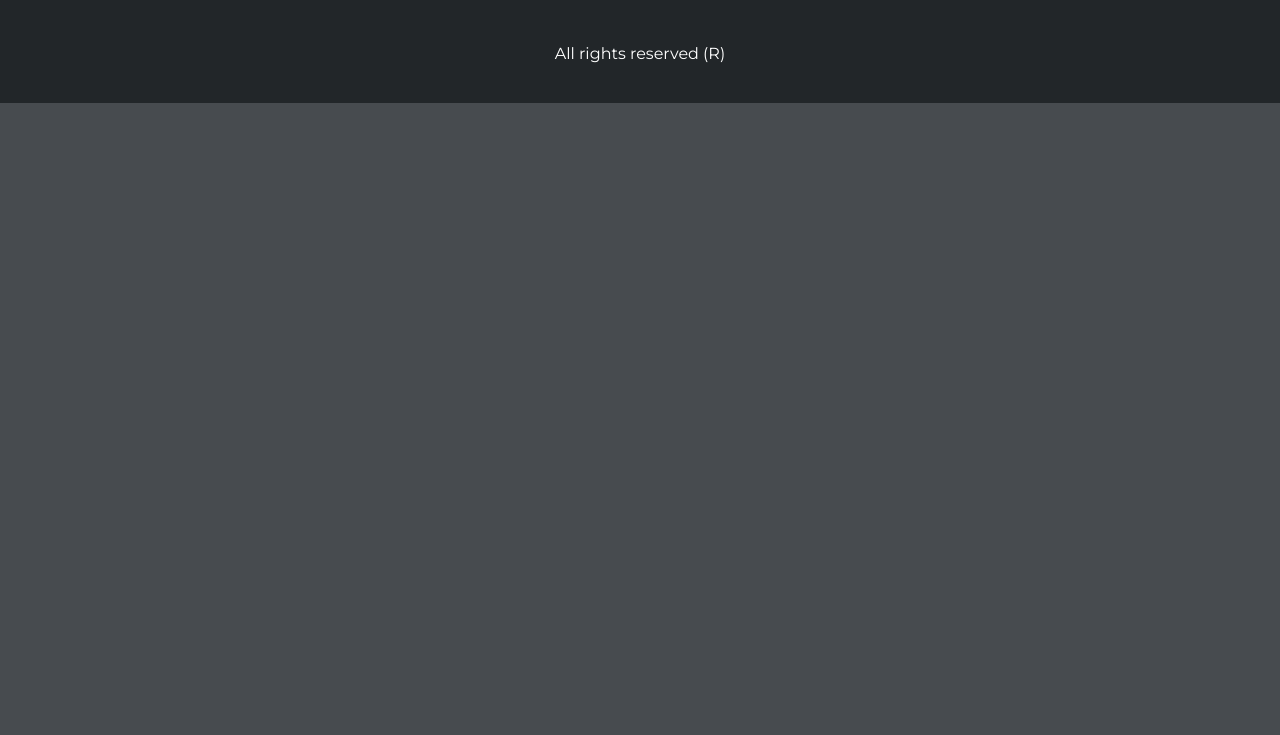
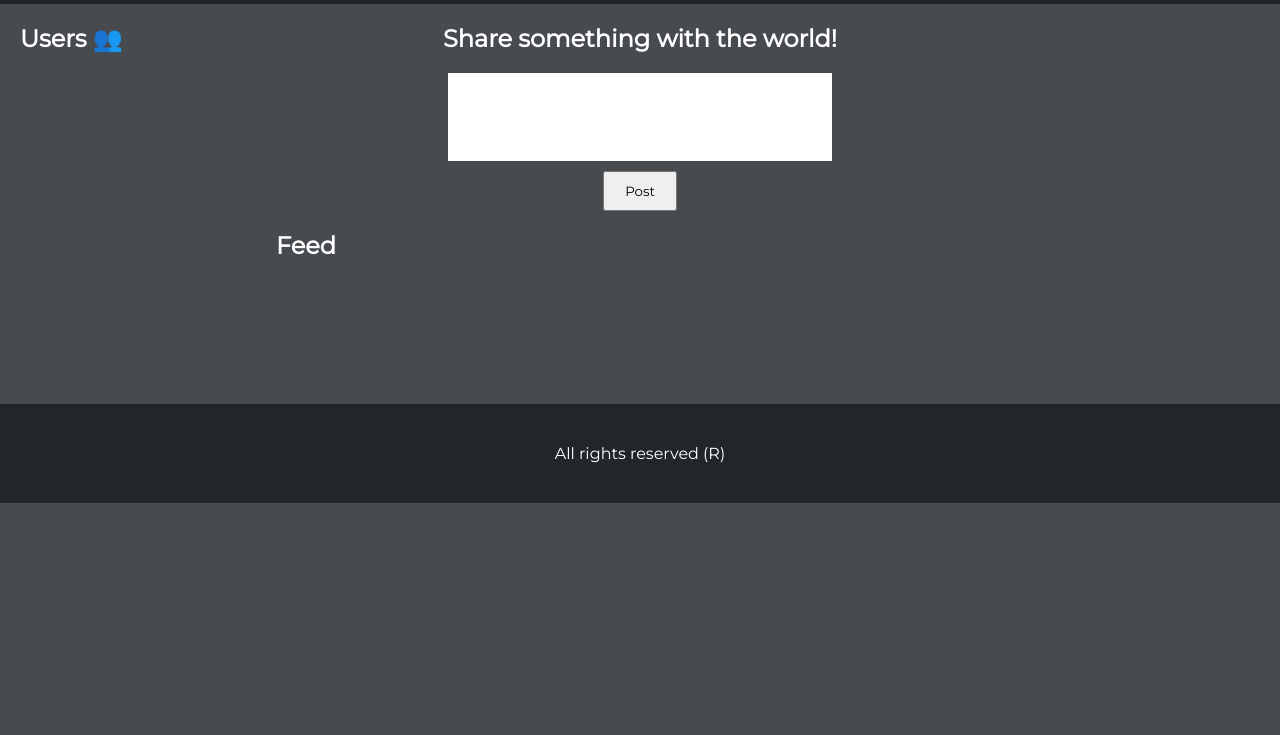
Before and after one commit to NightParticle/Webb4, a website: page home.html in a window 1280 px wide. Shown: the part 65-800 px from the top of the page. Drawn offline with Linux system fonts and the light colour scheme; no server answers.

Commit message:
apr 30 - home page stuff

```diff
--- a/home.html
+++ b/home.html
@@ -20,13 +20,25 @@
       <h2><a href="index.html">Spaceum</a></h2>
       <div>
         <a href="">Link 1</a>
-        <a href="">Link 2</a>
+        <a href="home.html">Home</a>
         <a href="login.html">Login</a>
       </div>
     </nav>
     <main>
       <div id="home-page">
-        <div id="user-list"></div>
+        <div id="user-list">
+          <h2>Users &#128101</h2>
+        </div>
+        <div id="home-main">
+          <div id="create-post">
+            <h2>Share something with the world!</h2>
+            <textarea name="post-text" id="post-text" cols="30" rows="3"></textarea>
+            <button onclick="CreatePost()">Post</button>
+          </div>
+          <div id="feed">
+            <h2>Feed</h2>
+          </div>
+        </div>
       </div>
     </main>
     <footer>
--- a/js/home.js
+++ b/js/home.js
@@ -22,3 +22,8 @@ db.collection("users")
           "</h3></div>";
     });
   });
+
+function CreatePost() {
+  let text = document.getElementById("post-text").value;
+  let user = "TestUser";
+}
--- a/style.css
+++ b/style.css
@@ -126,6 +126,15 @@ h1 {
   color: black;
 }
 
+#user-list {
+  overflow: auto;
+  height: 50vh;
+}
+
+#home-page h2 {
+  margin: 20px;
+}
+
 .user-preview {
   display: flex;
   flex-direction: row;
@@ -151,3 +160,28 @@ h1 {
   display: grid;
   grid-template-columns: 1fr 3fr 1fr;
 }
+
+#create-post {
+  display: flex;
+  flex-direction: column;
+  flex-wrap: nowrap;
+  align-items: center;
+}
+
+#create-post button {
+  color: black;
+  margin-top: 10px;
+  padding: 10px;
+  padding-right: 20px;
+  padding-left: 20px;
+}
+
+textarea {
+  color: black;
+  outline: none;
+  border: none;
+  padding: 20px;
+  resize: none;
+  box-sizing: border-box;
+  width: 50%;
+}
```
Also changed, not shown: index.html (+1 -1 lines), login.html (+1 -1 lines).
